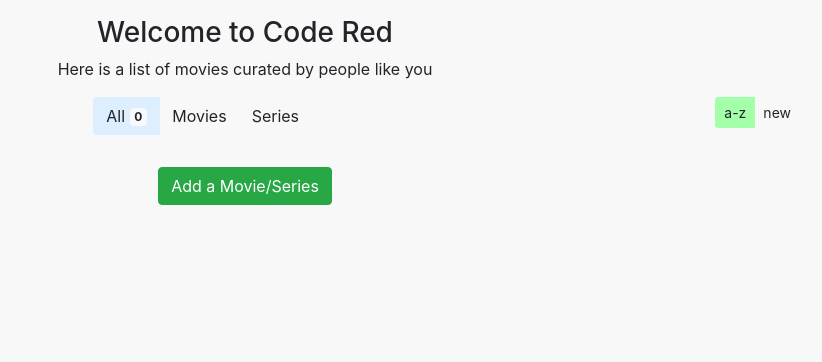
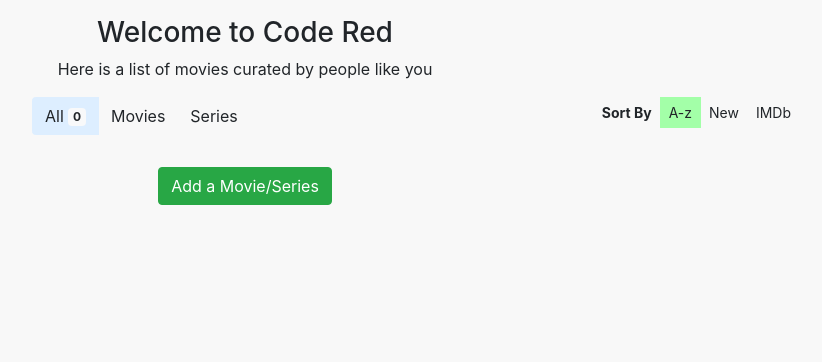
Before and after one commit to shrn01/code-red, a Flask app: page / in a window 1280 px wide. Shown: the part 58-420 px from the top of the page, without its empty margins (395-1217 px from the left). Run offline with Flask 2, Linux system fonts and the light colour scheme; data that the repository does not hold is empty; some libraries are stand-ins or nearby versions.

Commit message:
Added sort by IMDb

```diff
--- a/main.py
+++ b/main.py
@@ -274,7 +274,7 @@ def get_all_movies():
         movies = Movie.query.filter(Movie.movie_or_series != 'series').all()
         movies.sort(key = lambda x : x.movie)
 
-    elif option == "sort_by_imdb":
+    elif option == "imdb":
         movies = Movie.query.all()
         movies.sort(key = lambda x : x.imdb, reverse = True)
 
@@ -315,8 +315,9 @@ def get_movie_by_id(id):
 def get_random():
     movies = Movie.query.all()
     length = len(movies)
-    id = randint(1,length)
-    return id
+    id = randint(0,length - 1)
+
+    return movies[id].id
 
 def get_random_movie():
     movies = Movie.query.all()
--- a/templates/contribute.html
+++ b/templates/contribute.html
@@ -57,7 +57,7 @@
                     <label for = "addedBy">Your Name? ( Might be nickname too )</label>
                     <input required class = "form-control" placeholder="Enter your name" type = "text", name = "addedBy">
                 </div>
-                <div>
+                <div class="text-center" >
                     <input type = "submit" class = "btn btn-success", name = "Submit">
                 </div>
             </form>
--- a/templates/index.html
+++ b/templates/index.html
@@ -22,9 +22,11 @@
                     <a href = '/?op=movies' class = "btn btn-default">Movies</a>
                     <a href = '/?op=series' class = "btn btn-default">Series</a>
                 </div>
-                <div class = 'btn-group float-right mt-2 mt-md-0'>
-                    <a href = '/?op=all' class = "btn btn-default btn-sm" style = "background-color: rgb(163, 255, 168)">a-z</a>
-                    <a href = '/?op=new' class = "btn btn-default btn-sm">new</a>
+                <div class = 'btn-group float-md-right mt-3 mt-md-0'>
+                    <a class = "btn btn-default btn-sm"><b>Sort By</b></a>
+                    <a href = '/?op=all' class = "btn btn-default btn-sm" style = "background-color: rgb(163, 255, 168)">A-z</a>
+                    <a href = '/?op=new' class = "btn btn-default btn-sm">New</a>
+                    <a href = '/?op=imdb' class = "btn btn-default btn-sm">IMDb</a>
                 </div>
                 {% elif option == 'movies' %}
                 <div class = 'btn-group'>
@@ -44,9 +46,23 @@
                     <a href = '/?op=movies' class = "btn btn-default">Movies</a>
                     <a href = '/?op=series' class = "btn btn-default">Series</a>
                 </div>
-                <div class = 'btn-group float-right mt-2 mt-md-0'>
-                    <a href = '/?op=all' class = "btn btn-default btn-sm">a-z</a>
-                    <a href = '/?op=new' class = "btn btn-default btn-sm" style = "background-color: rgb(245, 255, 158)">new</a>
+                <div class = 'btn-group float-md-right mt-3 mt-md-0'>
+                    <a class = "btn btn-default btn-sm"><b>Sort By</b></a>
+                    <a href = '/?op=all' class = "btn btn-default btn-sm">A-z</a>
+                    <a href = '/?op=new' class = "btn btn-default btn-sm" style = "background-color: rgb(163, 255, 168)">New</a>
+                    <a href = '/?op=imdb' class = "btn btn-default btn-sm">IMDb</a>
+                </div>
+                {% elif option == 'imdb' %}
+                <div class = 'btn-group'>
+                    <a href = '/?op=all' class = "btn btn-default" style = "background-color: #DEF">All <span class="badge badge-light">{{movies | length}}</span></a>
+                    <a href = '/?op=movies' class = "btn btn-default">Movies</a>
+                    <a href = '/?op=series' class = "btn btn-default">Series</a>
+                </div>
+                <div class = 'btn-group float-md-right mt-3 mt-md-0'>
+                    <a class = "btn btn-default btn-sm"><b>Sort By</b></a>
+                    <a href = '/?op=all' class = "btn btn-default btn-sm">A-z</a>
+                    <a href = '/?op=new' class = "btn btn-default btn-sm">New</a>
+                    <a href = '/?op=imdb' class = "btn btn-default btn-sm" style = "background-color: rgb(163, 255, 168)">IMDb</a>
                 </div>
                 {% endif %}
 
--- a/templates/movie.html
+++ b/templates/movie.html
@@ -29,7 +29,10 @@
                             <a href = "{{ url_for('dislike', id = movie.id) }}" class = "btn" style="background-color: rgb(255, 162, 146);"><i class = "thumb-down"></i> Dislike <span class="badge badge-light">{{movie.dislikes}}</span></a>
                         </p>
                         {% if (movie.likes) %}
-                        <p>{{ (movie.likes)/(movie.likes + movie.dislikes) * 100}}% users loved this {{movie.movie_or_series}}</p>
+                        <!-- <p class="alert alert-danger" role="alert">{{ ((movie.likes)/(movie.likes + movie.dislikes) * 100) | int}}% users loved this {{movie.movie_or_series}}</p> -->
+                        <div class="progress">
+                            <div class="progress-bar" role="progressbar" style="width:{{ ((movie.likes)/(movie.likes + movie.dislikes) * 100) | int}}%" aria-valuenow="15" aria-valuemin="0" aria-valuemax="100"></div>
+                        </div>
                         {% endif %}
                     </div>
                 </div>
--- a/templates/template.html
+++ b/templates/template.html
@@ -19,7 +19,7 @@
             <div class = "container-fluid bg-dark text-white">
                 <nav class = "navbar">
                     <div class = 'text-white'>
-                        <h3 style = "font-family:sans-serif;" class="mb-1 mt-1">Code Red</h3>
+                        <h3 style = "font-family:sans-serif;" class="mb-1 mt-1"><a href = "{{ url_for('index') }}" class = 'text-white'>Code Red</a></h3>
                     </div>
                     <div class = 'd-none d-md-flex btn-group float-right'>
                         <div class = 'btn btn-secondary'><a href = "{{ url_for('index') }}" class = 'text-white'>Home</a></div>
```
Also changed, not shown: local.db.
